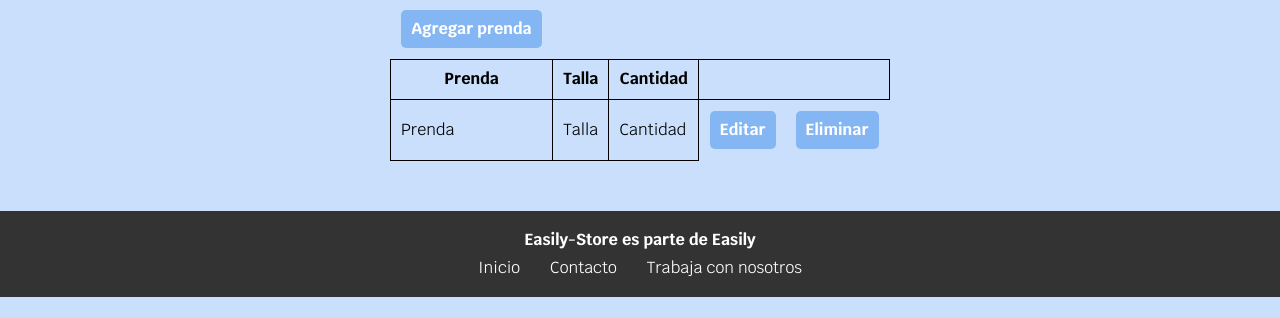
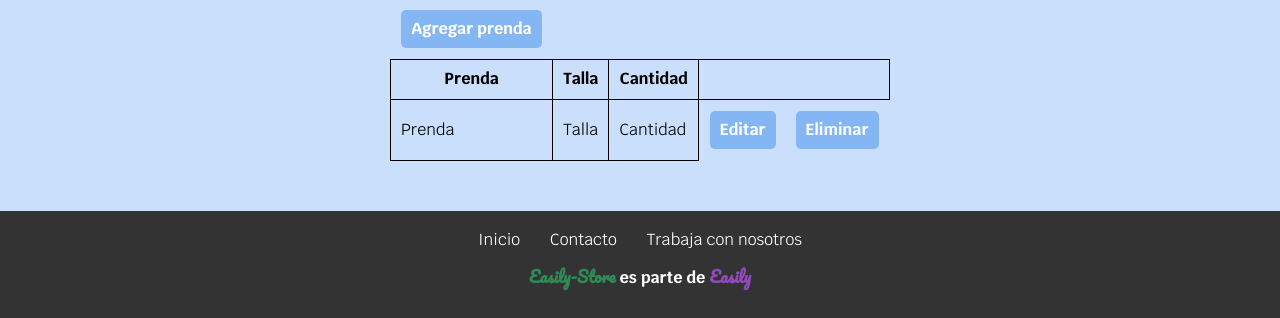
Before and after one commit to SofiaNRubio/ProyectoFinalProgramacionII, a Python web app: template templates/index.html in a window 1280 px wide. Shown: the part 851-1169 px from the top of the page. Before the commit the page ends 1148 px from the top, so only its background shows below. Run offline with Jinja, Linux system fonts and the light colour scheme; the template is opened without the code that fills it, so the values that code supplies are empty.

Commit message:
CSS Update 1.1

```diff
--- a/static/css/css.css
+++ b/static/css/css.css
@@ -167,3 +167,12 @@ footer p {
 .footer-nav ul li a:hover {
     text-decoration: underline;
 }
+.fuente_Pacifico {
+    font-family: 'Pacifico', cursive;
+}
+.verde {
+    color: var(--verde-easily);
+}
+.lila {
+    color: var(--lila-easily);
+}
--- a/templates/index.html
+++ b/templates/index.html
@@ -67,7 +67,6 @@
 
     <!-- Footer -->
     <footer>
-        <p>Easily-Store es parte de Easily</p>
         <nav class="footer-nav">
             <ul>
                 <li><a href="#inicio">Inicio</a></li>
@@ -75,6 +74,8 @@
                 <li><a href="#trabaja">Trabaja con nosotros</a></li>
             </ul>
         </nav>
+        <br>
+        <p><span class="fuente_Pacifico verde">Easily-Store</span> es parte de <span class="fuente_Pacifico lila">Easily</span></p>
     </footer>
 </body>
 </html>
```
